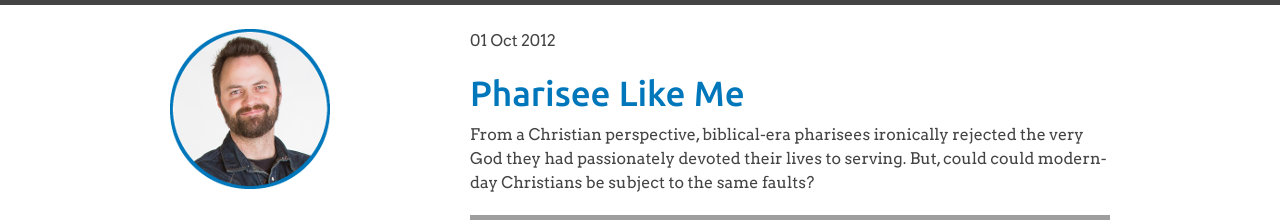
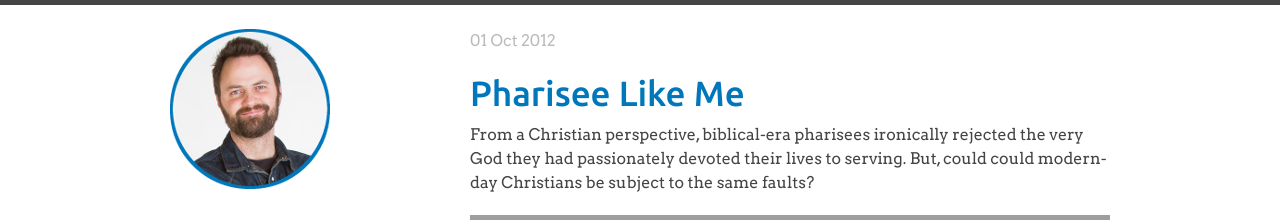
Before and after one commit to thehack/thehack.github.io, a Jekyll site: the page built from _posts/2012-10-01-pharisee-like-me.markdown, in a window 1280 px wide. Shown: the top 220 px of the page. Built offline with Jekyll 4.4.1, drawn with Linux system fonts in a browser that asks for light colours; nearby versions of some CDN libraries; grey boxes are pictures that could not be loaded.

Commit message:
Update main.css

```diff
--- a/css/main.css
+++ b/css/main.css
@@ -1,4 +1,3 @@
-
 /*****************************************************************************/
 /*
 /* Posts
@@ -44,3 +43,5 @@
 .right {text-align: right;}
 .center {text-align: center;}
 .socialReferrers a{margin-right: 5px;}
+.home {float:right;color:#bbb;font-size:24px;}
+.grey {color:#bbb;}
```
